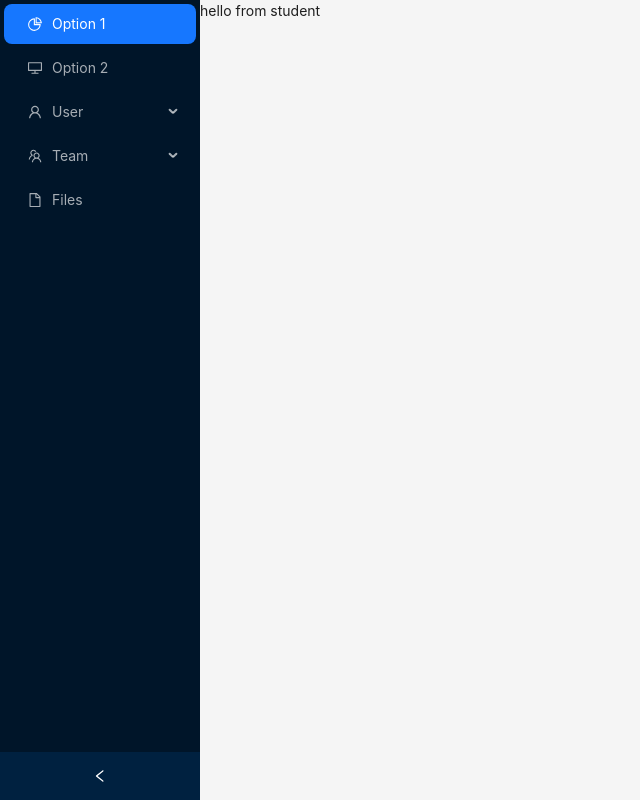
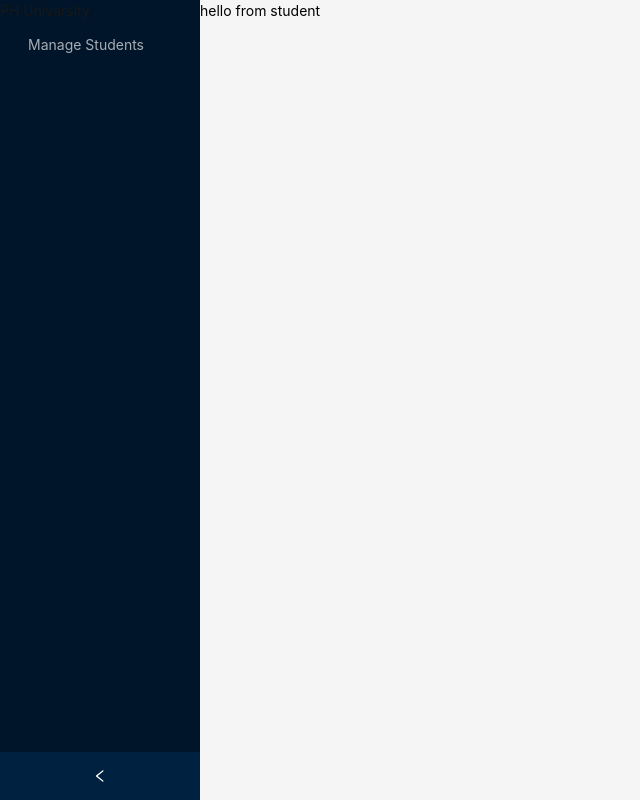
Before and after one commit to shariarhossain17/univarsity_management_front_end, a Next.js app: page /student in a window 1280 px wide. Shown: the whole page, without its empty margins (0-640 px from the left). Built offline with nearby package versions, Linux system fonts and the light colour scheme; what @ant-design/nextjs-registry would draw is missing.

Commit message:
admin and user dashboard

```diff
--- a/src/app/(withLayout)/student/page.tsx
+++ b/src/app/(withLayout)/student/page.tsx
@@ -1,5 +1,5 @@
 const Student = () => {
-  return <div>hello from student</div>;
+  return <div className="text-4xl">hello from student</div>;
 };
 
 export default Student;
--- a/src/components/ui/Content.tsx
+++ b/src/components/ui/Content.tsx
@@ -5,7 +5,7 @@ import React from "react";
 const { Content: Contents } = Layout;
 
 const Content = ({ children }: { children: React.ReactNode }) => {
-  return <Contents>{children}</Contents>;
+  return <Contents style={{ color: "black" }}>{children}</Contents>;
 };
 
 export default Content;
--- a/src/components/ui/SideBar.tsx
+++ b/src/components/ui/SideBar.tsx
@@ -1,5 +1,7 @@
 "use client";
 
+import { USER_ROLE } from "@/constants/role";
+import sideBarItems from "@/constants/sideBarItems";
 import {
   DesktopOutlined,
   FileOutlined,
@@ -43,6 +45,7 @@ const items: MenuItem[] = [
 ];
 const SideBar = () => {
   const [collapsed, setCollapsed] = useState(false);
+  const role = USER_ROLE.ADMIN;
   return (
     <>
       <Sider
@@ -51,11 +54,12 @@ const SideBar = () => {
         onCollapse={(value) => setCollapsed(value)}
       >
         <div className="demo-logo-vertical" />
+        <h1 className="text-white text-2xl">PH Univarsity</h1>
         <Menu
           theme="dark"
           defaultSelectedKeys={["1"]}
           mode="inline"
-          items={items}
+          items={sideBarItems(role)}
         />
       </Sider>
     </>
--- /dev/null
+++ b/src/constants/role.ts
@@ -0,0 +1,6 @@
+export enum USER_ROLE {
+  STUDENT = "student",
+  FACULTY = "faculty",
+  ADMIN = "admin",
+  SUPER_ADMIN = "super_admin",
+}
--- /dev/null
+++ b/src/constants/sideBarItems.tsx
@@ -0,0 +1,34 @@
+import { UserOutlined } from "@ant-design/icons";
+import { MenuProps } from "antd";
+import Link from "next/link";
+const sideBarItems = (role: string) => {
+  const defaultSideBars: MenuProps["items"] = [
+    {
+      label: "Profile",
+      key: "profile",
+      icon: <UserOutlined></UserOutlined>,
+      children: [
+        {
+          label: "Account Profile",
+          key: "profile",
+        },
+        {
+          label: "Change Password",
+          key: "profile",
+        },
+      ],
+    },
+  ];
+
+  const adminSideBar: MenuProps["items"] = [
+    {
+      label: <Link href={`${role}/manage-students`}>Manage Students</Link>,
+      key: "manage-students",
+    },
+  ];
+
+  if (role === "student") return defaultSideBars;
+  else if (role === "admin") return adminSideBar;
+};
+
+export default sideBarItems;
```
